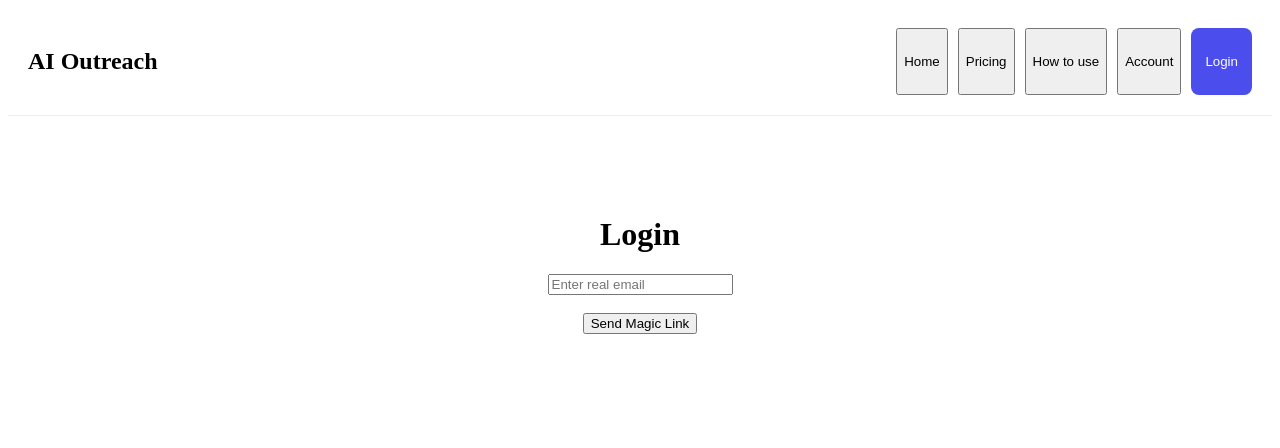
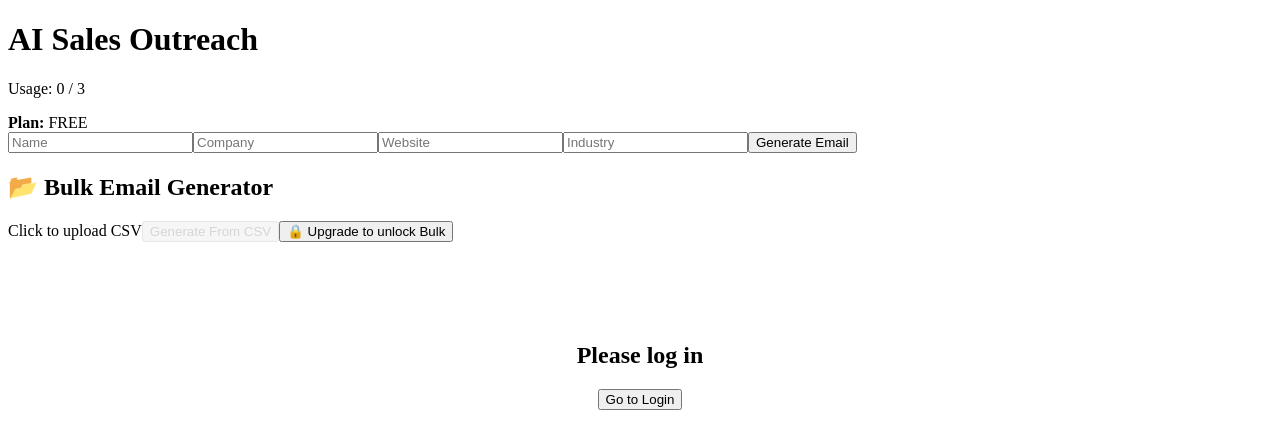
Before and after one commit to A-Gr33n/ai-outreach-generator, a Next.js app: page /login in a window 1280 px wide. Shown: the top 448 px of the page. Built offline with nearby package versions, Linux system fonts and the light colour scheme.

Commit message:
testing style button design

```diff
--- a/components/Navbar.js
+++ b/components/Navbar.js
@@ -1,54 +1,221 @@
-import { useEffect, useState } from "react";
+import { useState, useEffect } from "react";
 import { useRouter } from "next/router";
 import { supabase } from "../lib/supabase";
 
-export default function Navbar() {
-  const [user, setUser] = useState(null);
+export default function Home() {
   const router = useRouter();
 
+  const [form, setForm] = useState({
+    name: "",
+    company: "",
+    website: "",
+    industry: "",
+  });
+
+  const [email, setEmail] = useState("");
+  const [user, setUser] = useState(null);
+  const [message, setMessage] = useState("");
+  const [csvFile, setCsvFile] = useState(null);
+
+  // ✅ PLAN LIMITS
+  const getLimit = (plan) => {
+    if (plan === "free") return 3;
+    if (plan === "starter") return 100;
+    if (plan === "pro") return 1000;
+    if (plan === "agency") return Infinity;
+    return 3;
+  };
+
+  // ✅ LOAD USER (SUPABASE + LOCAL STORAGE)
   useEffect(() => {
-    const getUser = async () => {
+    const loadUser = async () => {
       const { data } = await supabase.auth.getUser();
-      setUser(data.user);
+
+      if (data?.user) {
+        const email = data.user.email;
+
+        // 🔥 load saved user data
+        const stored = localStorage.getItem(`user_${email}`);
+        let userData = stored
+          ? JSON.parse(stored)
+          : {
+              email,
+              plan: "free",
+              usage: 0,
+              resetDate: new Date().toISOString(),
+            };
+
+        // 🔥 RESET MONTHLY
+        const now = new Date();
+        const resetDate = new Date(userData.resetDate);
+
+        if (
+          now.getMonth() !== resetDate.getMonth() ||
+          now.getFullYear() !== resetDate.getFullYear()
+        ) {
+          userData.usage = 0;
+          userData.resetDate = now.toISOString();
+        }
+
+        setUser(userData);
+
+        // 🔥 SAVE BACK
+        localStorage.setItem(`user_${email}`, JSON.stringify(userData));
+        localStorage.setItem("user", JSON.stringify(userData));
+      }
     };
 
-    getUser();
-
-    const { data: listener } = supabase.auth.onAuthStateChange(
-      (_event, session) => {
-        setUser(session?.user || null);
-      }
-    );
-
-    return () => {
-      listener.subscription.unsubscribe();
-    };
+    loadUser();
   }, []);
 
-  const handleLogout = async () => {
-    await supabase.auth.signOut();
-    router.push("/login");
+  const handleChange = (e) => {
+    setForm({ ...form, [e.target.name]: e.target.value });
   };
 
+  // ✅ GENERATE EMAIL
+  const generateEmail = async () => {
+    if (!user) {
+      alert("Login first");
+      return router.push("/login");
+    }
+
+    const limit = getLimit(user.plan);
+
+    if ((user.usage || 0) >= limit) {
+      return setMessage(`❌ Limit reached (${limit}/month)`);
+    }
+
+    try {
+      setMessage("⏳ Generating...");
+
+      const res = await fetch("/api/generate", {
+        method: "POST",
+        headers: { "Content-Type": "application/json" },
+        body: JSON.stringify(form),
+      });
+
+      const data = await res.json();
+      setEmail(data.email);
+
+      // ✅ update usage
+      const updatedUser = {
+        ...user,
+        usage: (user.usage || 0) + 1,
+      };
+
+      setUser(updatedUser);
+
+      // 🔥 SAVE PER USER
+      localStorage.setItem(`user_${updatedUser.email}`, JSON.stringify(updatedUser));
+      localStorage.setItem("user", JSON.stringify(updatedUser));
+
+      setMessage("✅ Email generated");
+    } catch {
+      setMessage("❌ Error generating email");
+    }
+  };
+
+  // ✅ BULK
+  const handleBulkGenerate = () => {
+    if (!user) return router.push("/login");
+
+    if (user.plan === "free" || user.plan === "starter") {
+      return alert("Upgrade to PRO to use Bulk Generator");
+    }
+
+    if (!csvFile) return alert("Upload CSV first");
+
+    alert("Bulk generation started 🚀");
+  };
+
+  const plan = user?.plan || "free";
+  const usage = user?.usage || 0;
+  const limit = getLimit(plan);
+
   return (
-    <div style={styles.nav}>
-      <h2 style={styles.logo}>AI Outreach</h2>
+    <div style={styles.page}>
+      <div style={styles.container}>
+        <h1 style={styles.title}>AI Sales Outreach</h1>
 
-      <div style={styles.links}>
-        <button onClick={() => router.push("/")}>Home</button>
-        <button onClick={() => router.push("/pricing")}>Pricing</button>
-        <button onClick={() => router.push("/how-to-use")}>How to use</button>
-        <button onClick={() => router.push("/account")}>Account</button>
+        {/* ✅ USAGE */}
+        <p style={styles.usage}>
+          Usage: {usage} / {limit === Infinity ? "∞" : limit}
+        </p>
 
-        {user ? (
-          <button style={styles.logoutBtn} onClick={handleLogout}>
-            Logout
+        {/* ✅ PLAN */}
+        <div style={styles.planBox}>
+          <strong>Plan:</strong> {plan.toUpperCase()}
+        </div>
+
+        {/* ✅ FORM */}
+        <div style={styles.card}>
+          <input name="name" placeholder="Name" style={styles.input} onChange={handleChange} />
+          <input name="company" placeholder="Company" style={styles.input} onChange={handleChange} />
+          <input name="website" placeholder="Website" style={styles.input} onChange={handleChange} />
+          <input name="industry" placeholder="Industry" style={styles.input} onChange={handleChange} />
+
+          <button style={styles.button} onClick={generateEmail}>
+            Generate Email
           </button>
-        ) : (
-          <button style={styles.loginBtn} onClick={() => router.push("/login")}>
-            Login
+        </div>
+
+        {/* ✅ MESSAGE */}
+        {message && (
+          <p style={{ ...styles.message, color: message.includes("❌") ? "red" : "green" }}>
+            {message}
+          </p>
+        )}
+
+        {/* ✅ OUTPUT */}
+        {email && (
+          <div style={styles.card}>
+            <h3>Generated Email</h3>
+            <pre style={styles.emailBox}>{email}</pre>
+
+            <button
+              style={styles.copyBtn}
+              onClick={() => navigator.clipboard.writeText(email)}
+            >
+              Copy Email
+            </button>
+          </div>
+        )}
+
+        {/* ✅ BULK SECTION */}
+        <div style={styles.card}>
+          <h2>📂 Bulk Email Generator</h2>
+
+          <label style={styles.uploadBox}>
+            <input
+              type="file"
+              accept=".csv"
+              hidden
+              onChange={(e) => setCsvFile(e.target.files[0])}
+            />
+            {csvFile ? `📄 ${csvFile.name}` : "Click to upload CSV"}
+          </label>
+
+          <button
+            style={{
+              ...styles.button,
+              opacity: (plan === "free" || plan === "starter") ? 0.5 : 1,
+              cursor: (plan === "free" || plan === "starter") ? "not-allowed" : "pointer",
+            }}
+            disabled={plan === "free" || plan === "starter"}
+            onClick={handleBulkGenerate}
+          >
+            Generate From CSV
           </button>
-        )}
+
+          {(plan === "free" || plan === "starter") && (
+            <button
+              style={styles.upgradeBtn}
+              onClick={() => router.push("/pricing")}
+            >
+              🔒 Upgrade to unlock Bulk
+            </button>
+          )}
+        </div>
       </div>
     </div>
   );
@@ -56,30 +223,57 @@ export default function Navbar() {
 
 const styles = {
   nav: {
+    width: "100%",
+    padding: "15px 40px",
     display: "flex",
     justifyContent: "space-between",
-    padding: "20px",
+    alignItems: "center",
     background: "#fff",
     borderBottom: "1px solid #eee",
+    position: "sticky",
+    top: 0,
+    zIndex: 1000,
   },
-  logo: { fontWeight: "700" },
-  links: { display: "flex", gap: "10px" },
+
+  logo: {
+    margin: 0,
+    fontWeight: "700",
+    color: "#333",
+  },
+
+  links: {
+    display: "flex",
+    gap: "12px",
+    alignItems: "center",
+  },
+
+ navBtn: {
+  padding: "10px 16px",
+  borderRadius: "8px",
+  border: "1px solid #ddd",
+  background: "#fff",
+  cursor: "pointer",
+  fontWeight: "500",
+  transition: "0.2s",
+},
 
   loginBtn: {
-    padding: "8px 14px",
-    borderRadius: "8px",
+    padding: "10px 18px",
+    borderRadius: "10px",
     border: "none",
-    background: "#4b4ded",
+    background: "linear-gradient(135deg, #4b4ded, #6c63ff)",
     color: "#fff",
+    fontWeight: "600",
     cursor: "pointer",
   },
 
   logoutBtn: {
-    padding: "8px 14px",
-    borderRadius: "8px",
+    padding: "10px 18px",
+    borderRadius: "10px",
     border: "none",
     background: "#ef4444",
     color: "#fff",
+    fontWeight: "600",
     cursor: "pointer",
   },
 };
--- a/pages/login.js
+++ b/pages/login.js
@@ -25,20 +25,13 @@ export default function Login() {
 
   return (
     <div style={{ textAlign: "center", marginTop: "100px" }}>
-      <h1>Login</h1>
+      <h2>Please log in</h2>
 
-      <input
-        type="email"
-        placeholder="Enter real email"
-        value={email}
-        onChange={(e) => setEmail(e.target.value)}
-      />
+     <button style={styles.loginBtn} onClick={() => router.push("/login")}>
+  Go to Login
+    </button>
 
-      <br /><br />
 
-      <button onClick={handleLogin}>Send Magic Link</button>
-
-      <p>{message}</p>
     </div>
   );
 
```
